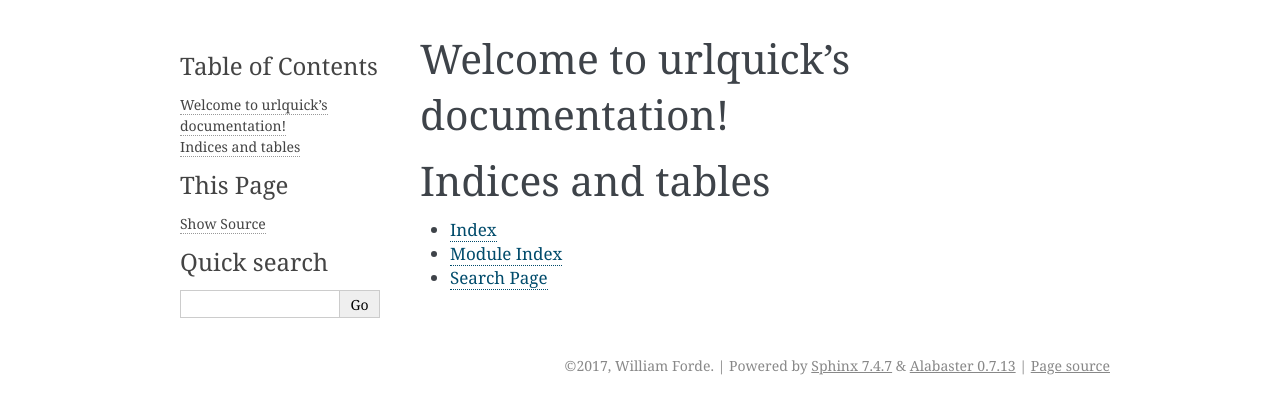
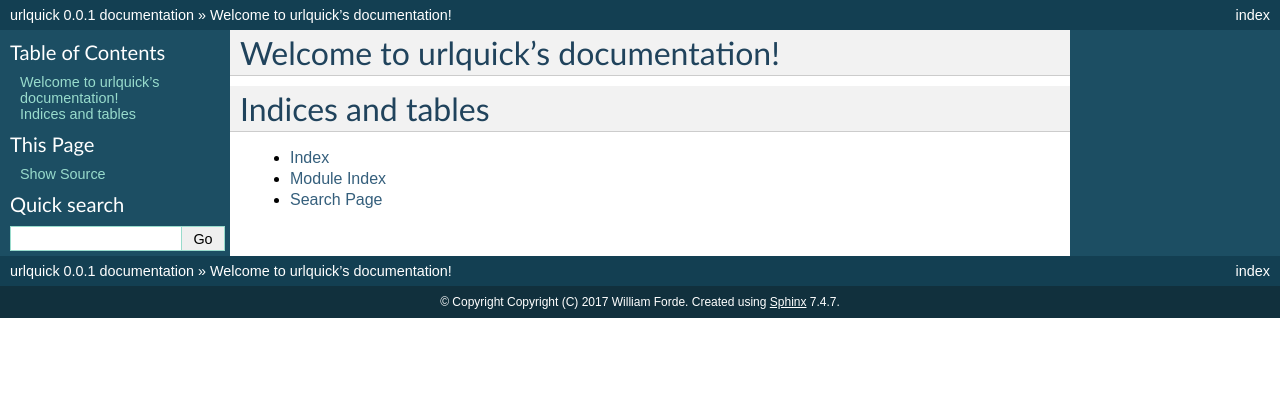
Before and after one commit to willforde/urlquick, a Sphinx documentation site: the page built from docs/index.rst, in a window 1280 px wide. Shown: the top 414 px of the page. Built offline with Sphinx 7.4.7, drawn with Linux system fonts in a browser that asks for light colours; part of the change alters nothing that is shown.

```diff
--- a/docs/conf.py
+++ b/docs/conf.py
@@ -12,14 +12,16 @@
 #
 # All configuration values have a default; values that are commented out
 # serve to show the default.
+import os
+import sys
 
 # If extensions (or modules to document with autodoc) are in another directory,
 # add these directories to sys.path here. If the directory is relative to the
 # documentation root, use os.path.abspath to make it absolute, like shown here.
-#
-# import os
-# import sys
-# sys.path.insert(0, os.path.abspath('.'))
+sys.path.insert(0, os.path.abspath('.'))
+
+# Fetch version number
+from urlquick import __version__, __copyright__, __author__
 
 
 # -- General configuration ------------------------------------------------
@@ -49,24 +51,24 @@ master_doc = 'index'
 
 # General information about the project.
 project = 'urlquick'
-copyright = '2017, William Forde'
-author = 'William Forde'
+copyright = __copyright__
+author = __author__
 
 # The version info for the project you're documenting, acts as replacement for
 # |version| and |release|, also used in various other places throughout the
 # built documents.
 #
 # The short X.Y version.
-version = '0.0.1'
+version = __version__
 # The full version, including alpha/beta/rc tags.
-release = '0.0.1'
+release = __version__
 
 # The language for content autogenerated by Sphinx. Refer to documentation
 # for a list of supported languages.
 #
 # This is also used if you do content translation via gettext catalogs.
 # Usually you set "language" from the command line for these cases.
-language = None
+language = "en"
 
 # List of patterns, relative to source directory, that match files and
 # directories to ignore when looking for source files.
@@ -85,7 +87,7 @@ todo_include_todos = False
 # The theme to use for HTML and HTML Help pages.  See the documentation for
 # a list of builtin themes.
 #
-html_theme = 'alabaster'
+html_theme = 'default'
 
 # Theme options are theme-specific and customize the look and feel of a theme
 # further.  For a list of options available for each theme, see the
@@ -159,4 +161,4 @@ texinfo_documents = [
 
 
 # Example configuration for intersphinx: refer to the Python standard library.
-intersphinx_mapping = {'https://docs.python.org/': None}
+intersphinx_mapping = {'https://docs.python.org/3.6': None}
```
